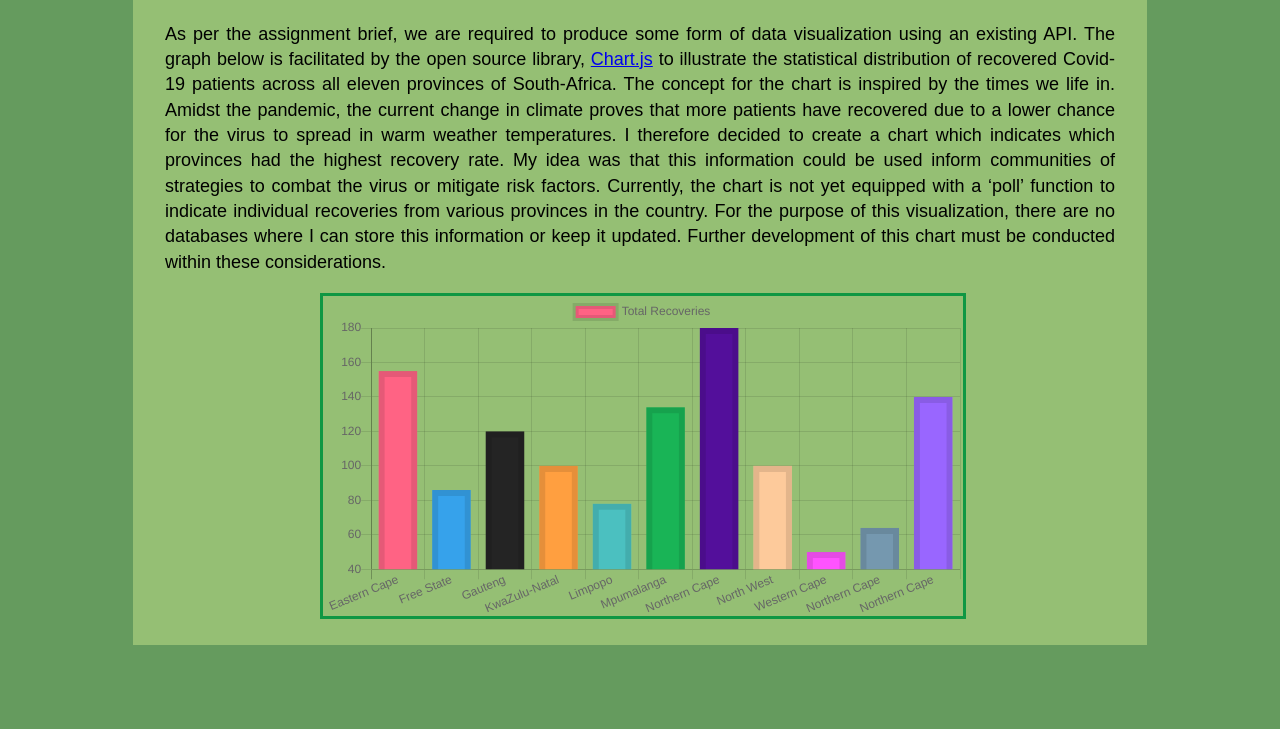
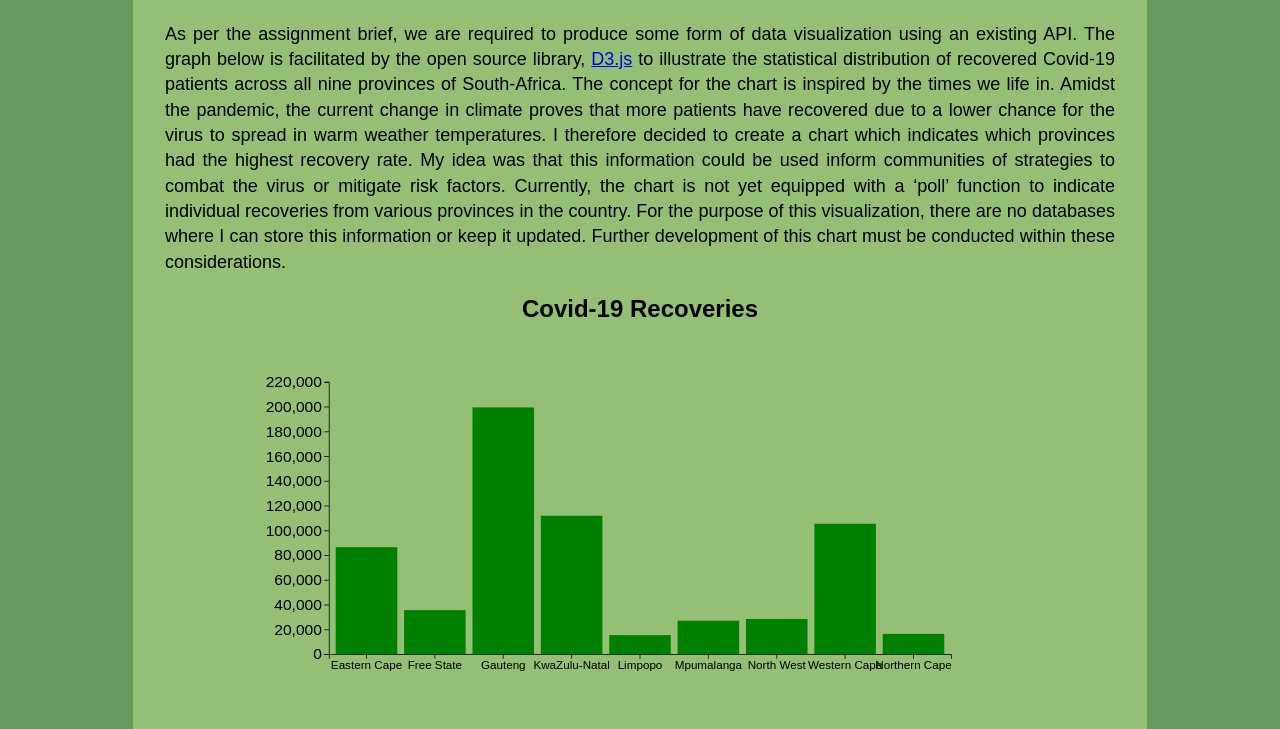
Before and after one commit to Ben909/WSOA3029A-1940463, a plain HTML site: page visualizations/index.html in a window 1280 px wide. Shown: the part 204-933 px from the top of the page. Before the commit the page ends 849 px from the top, so only its background shows below. Drawn offline with nearby package versions, Linux system fonts and the light colour scheme.

```diff
--- a/CSS/style.css
+++ b/CSS/style.css
@@ -7,6 +7,15 @@ body{
     background: #659B5E;
 
 }
+
+  .rect:hover { opacity: 0.5; }
+
+
+.graphmid{
+    text-align: center;
+}
+
+
 .titlemid{
     text-align: center;
     font-size: 30px;
--- a/Js/graph.js
+++ b/Js/graph.js
@@ -1,76 +1,60 @@
-const pollChartData = [
-    {
-        province: "Eastern Cape",
-        recovered: 155,
-        color: "rgb(255, 99, 132)"
-    },
-    {
-        province: "Free State",
-        recovered: 86,
-        color: "rgb(54, 162, 235)"
-    },
-    {
-        province: "Gauteng",
-        recovered: 120,
-        color: "rgb(36, 36, 36)"
-    },
-    {
-        province: "KwaZulu-Natal",
-        recovered: 100,
-        color: "rgb(255, 159, 64)"
-    },
-    {
-        province: "Limpopo",
-        recovered: 78,
-        color: "rgb(75, 192, 192)"
-    },
-    {
-        province: "Mpumalanga",
-        recovered: 134,
-        color: "rgb(25, 180, 86)"
-    },
-    {
-        province: "Northern Cape",
-        recovered: 180,
-        color: "rgb(83, 15, 155)"
+const Mydata = [
+    { region: 'Eastern Cape', count: 86400 },
+    { region: 'Free State', count: 35537 },
+    { region: 'Gauteng', count: 199352 },
+    { region: 'KwaZulu-Natal', count: 111831 },
+    { region: 'Limpopo', count: 15326 },
+    { region: 'Mpumalanga', count: 27040 },
+    { region: 'North West', count: 28385 },
+    { region: 'Western Cape', count: 105347 },
+    { region: 'Northern Cape', count: 16356 },
+  ];
 
-    },
-    {
-        province: "North West",
-        recovered: 100,
-        color: "rgb(253, 202, 155)"
 
-    },
-    {
-        province: "Western Cape",
-        recovered: 50,
-        color: "rgb(293, 83, 255)"
+  const margin = { top: 50, bottom: 50, left: 50, right: 50 };
+  const height = 450;
+  const width = 900;
 
-    },
-    {
-        province: "Northern Cape",
-        recovered: 64,
-        color: "rgb(117, 152, 175)"
+  const svg = d3.select('#bar-3Dcontainer')
+    .append('svg')
+    .attr('width', width - margin.left - margin.right)
+    .attr('height', height - margin.top - margin.bottom)
+    .attr("viewBox", [0, 0, width, height]);
 
-    },
-    {
-        province: "Northern Cape",
-        recovered: 140,
-        color: "rgb(153, 102, 255)"
+  const x = d3.scaleBand()
+    .domain(d3.range(Mydata.length))
+    .range([margin.left, width - margin.right])
+    .padding(0.1)
 
-    },
-];
+  const y = d3.scaleLinear()
+    .domain([0, 220000])
+    .range([height - margin.bottom, margin.top])
 
-const ctx = document.getElementById('chart').getContext('2d');
-const pollChart = new Chart(ctx, {
-    type: 'bar',
-    data: {
-        labels: pollChartData.map(pollOption => pollOption.province),
-        datasets: [{
-            label: 'Total Recoveries',
-            data: pollChartData.map(pollOption => pollOption.recovered),
-            backgroundColor: pollChartData.map(pollOption => pollOption.color),
-            borderWidth: 6
-        }]
-    },
-});
+  svg
+    .append("g")
+    .attr("fill", 'green')
+    .selectAll("rect")
+    .data(Mydata.sort((a, b) => d3.descending(a.score, b.count)))
+    .join("rect")
+      .attr("x", (d, i) => x(i))
+      .attr("y", d => y(d.count))
+      .attr('title', (d) => d.count)
+      .attr("class", "rect")
+      .attr("height", d => y(0) - y(d.count))
+      .attr("width", x.bandwidth());
+
+  function yAxis(g) {
+    g.attr("transform", `translate(${margin.left}, 0)`)
+      .call(d3.axisLeft(y).ticks(null, Mydata.format))
+      .attr("font-size", '20px')
+  }
+
+  function xAxis(g) {
+    g.attr("transform", `translate(0,${height - margin.bottom})`)
+      .call(d3.axisBottom(x).tickFormat(i => Mydata[i].region))
+      .attr("font-size", '15px')
+  }
+
+  svg.append("g").call(xAxis);
+  svg.append("g").call(yAxis);
+  svg.node();
--- a/visualizations/index.html
+++ b/visualizations/index.html
@@ -7,11 +7,13 @@
     <link rel="stylesheet" href="../CSS/style.css">
     <script src="../Js/menu.js"></script>
     <title>Visualizations</title>
-    <script src="https://cdnjs.cloudflare.com/ajax/libs/Chart.js/2.9.3/Chart.min.js" defer></script>
-    <script src="../Js/graph.js" defer></script>
+    <script src="https://d3js.org/d3.v6.min.js"></script>
+    <script type="text/javascript" src="../Js/graph.js" defer></script>
 
 </head>
 <body onload="generateNav()">
+
+
 
 <header class="wrap" id="nav-wrap">
         <!-- <nav class="navbar">
@@ -33,8 +35,8 @@
 
         <p>
             As per the assignment brief, we are required to produce some form of data visualization using an existing API.
-            The graph below is facilitated by the open source library, <a href="https://www.chartjs.org/" target="_blank">Chart.js</a> to illustrate the statistical distribution of recovered
-            Covid-19 patients across all eleven provinces of South-Africa. The concept for the chart is inspired by the times we life in.
+            The graph below is facilitated by the open source library, <a href="https://d3js.org/" target="_blank">D3.js</a> to illustrate the statistical distribution of recovered
+            Covid-19 patients across all nine provinces of South-Africa. The concept for the chart is inspired by the times we life in.
             Amidst the pandemic, the current change in climate proves that more patients have recovered due to a lower chance for the
             virus to spread in warm weather temperatures. I therefore decided to create a chart which indicates which provinces had the
             highest recovery rate. My idea was that this information could be used inform communities of strategies to combat the virus or
@@ -43,10 +45,10 @@
             information or keep it updated. Further development of this chart must be conducted within these considerations.
         </p>
 
-            <div class="chart-container">
-                <!--<canvas id="chart" width="400" height="400"></canvas> -->
-                <canvas id="chart"></canvas>
-            </div>
+        <div class="graphmid">
+            <h2>Covid-19 Recoveries</h2>
+            <div id="bar-3Dcontainer"></div>
+          </div>
 
 
     </article>
```
Also changed, not shown: blog/post2.html (+2 -2 lines), blog/post3.html (+1 -1 lines), blog/post4.html (+1 -1 lines), wireframes/index.html (+2 -2 lines).
